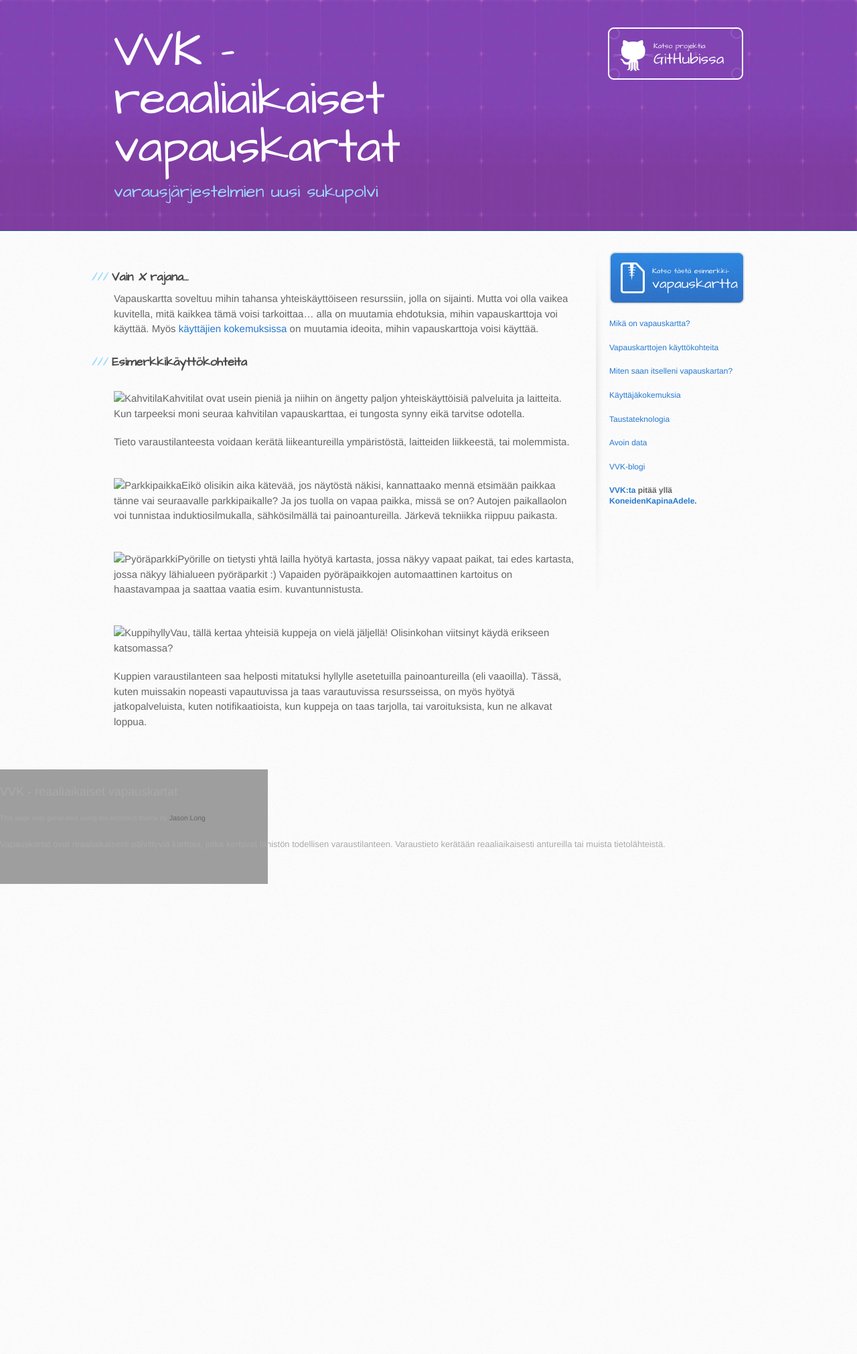
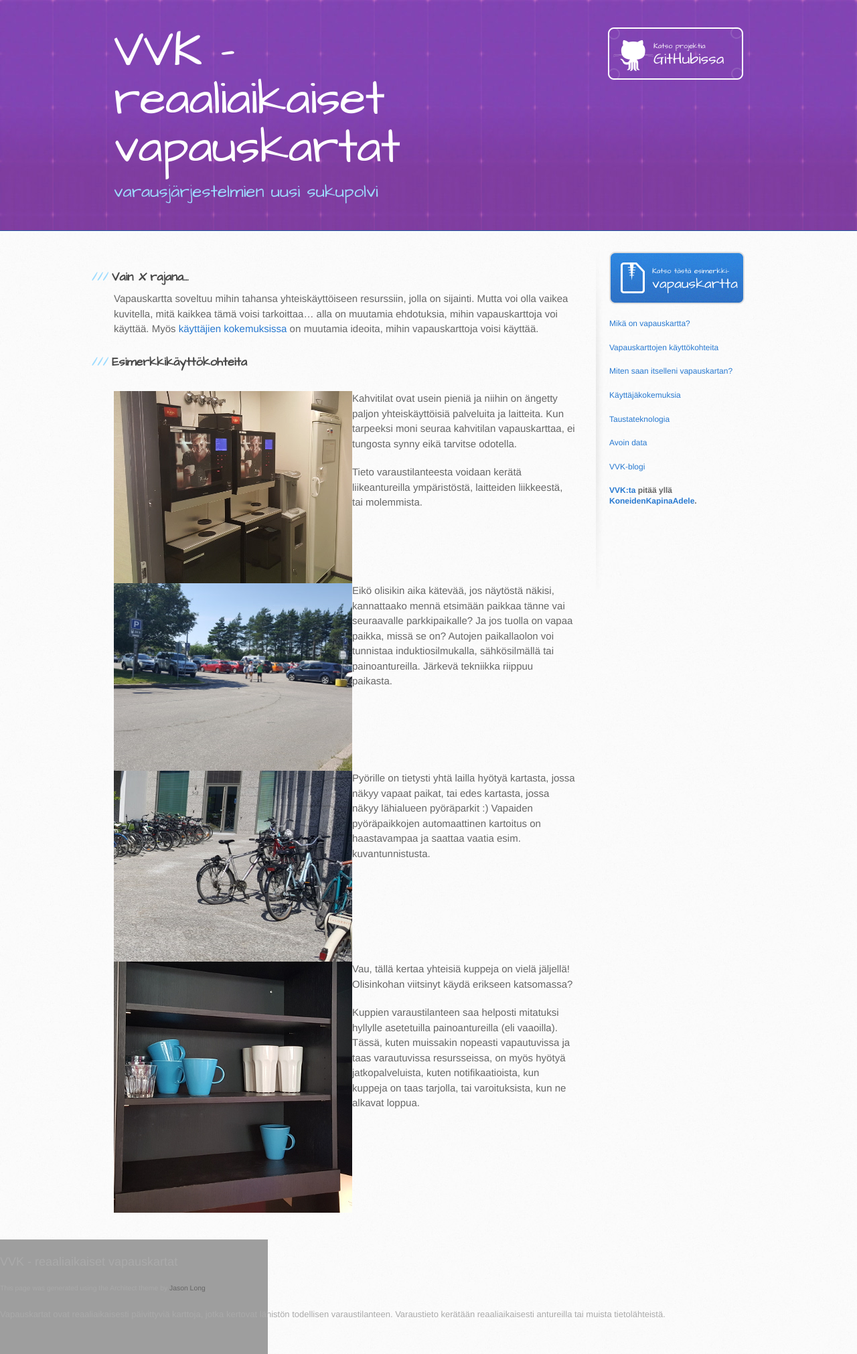
Before and after one commit to KoneidenKapinaAdele/vvk, a Jekyll site: the page built from kayttokohteet.md, in a window 1280 px wide. Shown: the whole page at 67% size. Built offline with Jekyll 4.4.1, drawn with Linux system fonts in a browser that asks for light colours; before the commit the page ends 1320 px from its top, so only the background shows below that.

Commit message:
korjattu alt-teksti ja kuvien polut

```diff
--- a/kayttokohteet.md
+++ b/kayttokohteet.md
@@ -13,7 +13,7 @@ ideoita, mihin vapauskarttoja voisi käyttää.
 ### Esimerkkikäyttökohteita
 
 <br style="clear: left">
-<img alt="Kahvitila" src="kahvitila.jpg" style="float: left">
+<img alt="[Kahvitila]" src="images/kahvitila.jpg" style="float: left">
 Kahvitilat ovat usein pieniä ja niihin on ängetty paljon
 yhteiskäyttöisiä palveluita ja laitteita.  Kun tarpeeksi moni seuraa
 kahvitilan vapauskarttaa, ei tungosta synny eikä tarvitse odotella.
@@ -22,7 +22,7 @@ Tieto varaustilanteesta voidaan kerätä liikeantureilla ympäristöstä,
 laitteiden liikkeestä, tai molemmista.
 
 <br style="clear: left">
-<img alt="Parkkipaikka" src="parkkipaikka.jpg" style="float: left">
+<img alt="[Parkkipaikka]" src="images/parkkipaikka.jpg" style="float: left">
 Eikö olisikin aika kätevää, jos näytöstä näkisi, kannattaako mennä
 etsimään paikkaa tänne vai seuraavalle parkkipaikalle?  Ja jos tuolla on
 vapaa paikka, missä se on?  Autojen paikallaolon voi tunnistaa
@@ -30,14 +30,14 @@ induktiosilmukalla, sähkösilmällä tai painoantureilla.  Järkevä
 tekniikka riippuu paikasta.
 
 <br style="clear: left">
-<img alt="Pyöräparkki" src="pyoraparkki.jpg" style="float: left">
+<img alt="[Pyöräparkki]" src="images/pyoraparkki.jpg" style="float: left">
 Pyörille on tietysti yhtä lailla hyötyä kartasta, jossa näkyy vapaat
 paikat, tai edes kartasta, jossa näkyy lähialueen pyöräparkit :)
 Vapaiden pyöräpaikkojen automaattinen kartoitus on haastavampaa ja
 saattaa vaatia esim. kuvantunnistusta.
 
 <br style="clear: left">
-<img alt="Kuppihylly" src="kuppihylly.jpg" style="float: left">
+<img alt="[Kuppihylly]" src="images/kuppihylly.jpg" style="float: left">
 Vau, tällä kertaa yhteisiä kuppeja on vielä jäljellä!  Olisinkohan
 viitsinyt käydä erikseen katsomassa?
 
```
